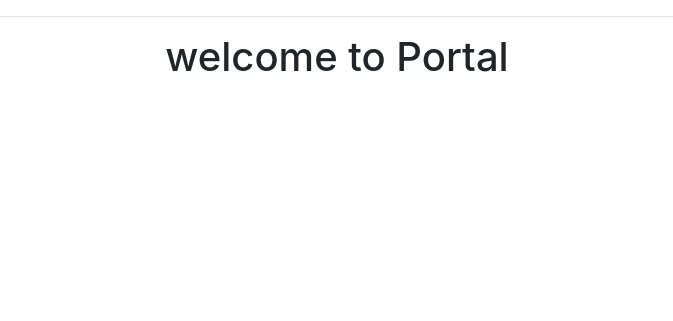
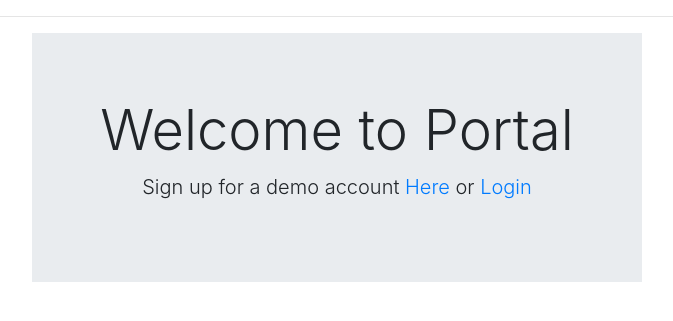
Before and after one commit to jkm-droid/django_authentication, a Django app: page / in a window 1280 px wide. Shown: the part 56-377 px from the top of the page, without its empty margins (303-976 px from the left). Run offline with Django 3.2, Linux system fonts and the light colour scheme; some libraries are stand-ins or nearby versions.

Commit message:
another commit

```diff
--- a/portal/views.py
+++ b/portal/views.py
@@ -2,12 +2,25 @@ from .forms import UserRegistrationForm, EditProfileForm, ChangePasswordForm
 from django.contrib.auth import authenticate, login, logout, update_session_auth_hash
 from django.shortcuts import render, redirect
 from django.contrib import messages
+import random
+import string
+
+def generate_random_token(stringlength=30):
+	__gen_token = string.ascii_letters + string.digits
+
+	return ''.join(random.choice(__gen_token) for i in range(stringlength))
 
 def home_view(request):
+	context = {}
 
-    template_name = "home.html"
+	template_name = "home.html"
+	if request.user.is_authenticated:
+		if request.method == 'GET':
+			unique_token = generate_random_token(30)
+			messages.info(request, 'token generated!')
+			context = {'unique_token': unique_token}
 
-    return render(request, template_name)
+	return render(request, template_name, context)
 
 def login_user_view(request):
 
--- a/templates/home.html
+++ b/templates/home.html
@@ -17,13 +17,34 @@
 
 	{% if user.is_authenticated%}
 
-		<h1 class="text-center">welcome to Portal, {{user.username}}</h1>
-		<h3>Your details:</h3>
-		<p>{{user.username}}</p>
-		<p>{{user.first_name}} {{user.last_name}}</p>
-		<p>{{user.email}}</p>
+		<div class="col-md-6 offset-3">
+			<div class="jumbotron jumbotron-fluid text-center">
+			  <div class="container">
+			    <h1 class="display-4">Welcome to Portal {{user.username}}</h1>
+			    <h3>Your details:</h3>
+				<p>{{user.username}}</p>
+				<p>{{user.first_name}} {{user.last_name}}</p>
+				<p>{{user.email}}</p>
+			  </div>
+			</div>
+			<div class="row">
+				<form method="GET" action="{% url 'home'%}">
+					generate a unique token randomly
+					<button name="generate" type="submit" class="btn btn-sm btn-success">generate</button>
+				</form>
+				 {{unique_token}}
+			</div>
+		</div>
+
 	{%else %}
-		<h1 class="text-center">welcome to Portal</h1>
+		<div class="col-md-6 offset-3">
+			<div class="jumbotron jumbotron-fluid text-center">
+			  <div class="container">
+			    <h1 class="display-4">Welcome to Portal</h1>
+			    <p class="lead">Sign up for a demo account <a href="{% url 'register'%}">Here</a> or <a href="{% url 'login' %}">Login</a></p>
+			  </div>
+			</div>
+		</div>
 	{% endif %}
 
 {% endblock %}
--- a/templates/login.html
+++ b/templates/login.html
@@ -23,11 +23,11 @@
 		{% csrf_token %}
 	  <div class="form-group">
 	    <label for="InputUsername">Username</label>
-	    <input type="text" class="form-control" id="InputUsername" name="username">
+	    <input type="text" class="form-control" id="InputUsername" name="username" placeholder="Enter Username">
 	  </div>
 	  <div class="form-group">
 	    <label for="InputPassword">Password</label>
-	    <input type="password" class="form-control" id="InputPassword" name="password">
+	    <input type="password" class="form-control" id="InputPassword" name="password" placeholder="Enter Password">
 	  </div>
 
 	  <button type="submit" class="btn btn-primary offset-md-6">Login</button>
```
Also changed, not shown: db.sqlite3.
